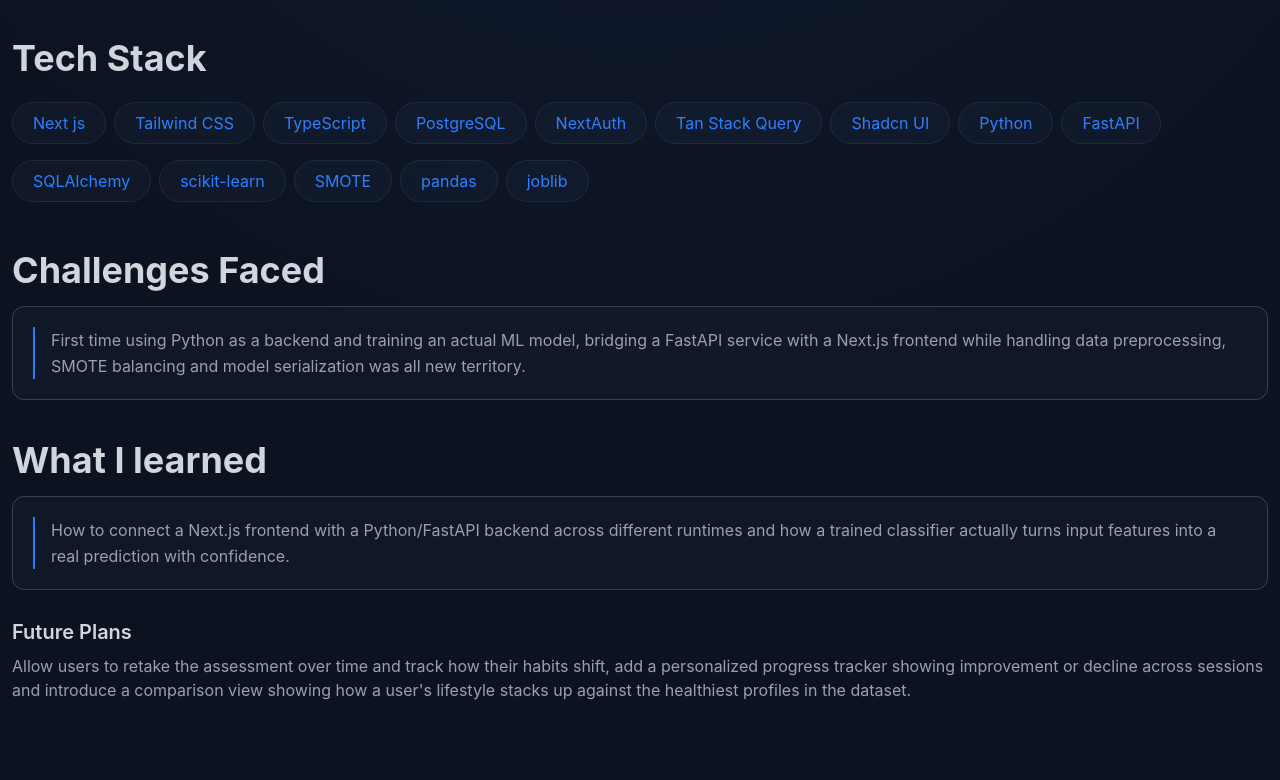
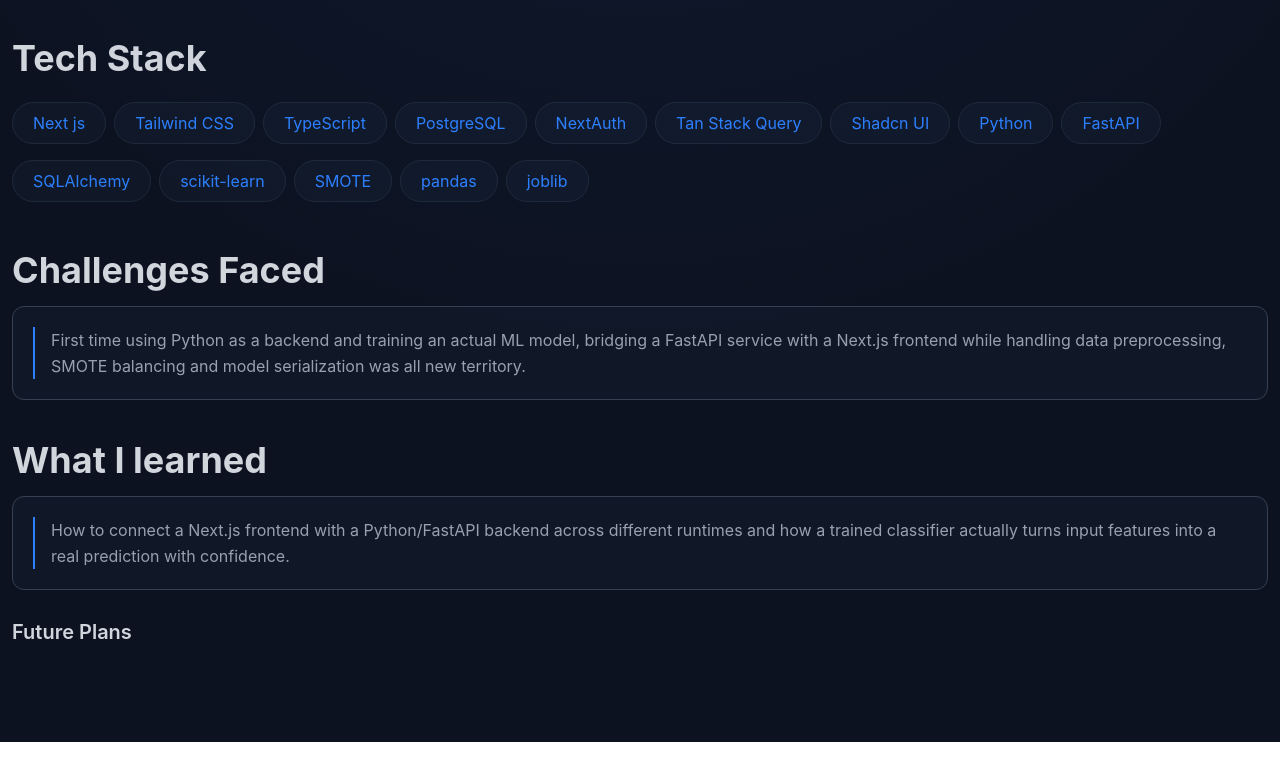
Before and after one commit to tahmid-khan-hub/my-portfolio-nextjs, a Next.js app: page /projects-details/1 in a window 1280 px wide. Shown: the part 1690-2470 px from the top of the page. After the commit the page ends 2432 px from the top, so only its background shows below. Built offline with nearby package versions, Linux system fonts and the light colour scheme.

Commit message:
Update the project details page data and future plan section

```diff
--- a/src/app/projects-details/ProjectData.ts
+++ b/src/app/projects-details/ProjectData.ts
@@ -8,7 +8,7 @@
   technologies: string[];
   challenges: string;
   whatILearned: string;
-  futurePlans: string;
+  futurePlans: string[];
 };
 
 export const ProjectData: Project[] = [
@@ -45,8 +45,10 @@
       "First time using Python as a backend and training an actual ML model, bridging a FastAPI service with a Next.js frontend while handling data preprocessing, SMOTE balancing and model serialization was all new territory.",
     whatILearned:
       "How to connect a Next.js frontend with a Python/FastAPI backend across different runtimes and how a trained classifier actually turns input features into a real prediction with confidence.",
-    futurePlans:
-      "Allow users to retake the assessment over time and track how their habits shift, add a personalized progress tracker showing improvement or decline across sessions and introduce a comparison view showing how a user's lifestyle stacks up against the healthiest profiles in the dataset.",
+    futurePlans: [
+      "Allow users to retake the assessment over time and track how their habits shift",
+      "Add a personalized progress tracker showing improvement or decline across sessions",
+      "Introduce a comparison view showing how a user's lifestyle stacks up against the healthiest profiles in the dataset.",]
   },
   {
     id: 2,
@@ -80,8 +82,11 @@
       "Designing a complete e-commerce flow, from product listing to checkout and order management. Integrating PostgreSQL with Next.js for the first time and handling database operations reliably.",
     whatILearned:
       "I learned how e-commerce web applications work, including payments and orders. Hands-on experience connecting Next.js with PostgreSQL to build a full-stack, database-driven application.",
-    futurePlans:
-      "Future plan for this project is to add order tracking  (Processing → Shipped → Delivered), Pin delivery location during checkout using maps and Live chat system for instant customer support.",
+    futurePlans: [
+      "Add order tracking system (Processing → Shipped → Delivered)",
+      "Pin delivery location during checkout using maps",
+      "Live chat system for instant customer support.",
+    ]
   },
   {
     id: 3,
@@ -116,8 +121,10 @@
       "Handling complex MongoDB Aggregation Pipelines for advanced queries was challenging, especially in filtering and managing large datasets.",
     whatILearned:
       "Improved skills in MongoDB aggregation for data analysis. Learned to integrate Stripe payment securely for subscriptions. Enhanced understanding of scalable admin dashboards & user moderation systems.",
-    futurePlans:
-      "Track revenue from membership subscriptions in the admin dashboard. Premium users gain extended privileges such as editing posts. Real-time notifications for comments and likes",
+    futurePlans: [
+      "Track revenue from membership subscriptions in the admin dashboard",
+      "Premium users gain extended privileges such as editing posts",
+      "Real-time notifications for comments and likes",]
   },
   {
     id: 4,
@@ -147,8 +154,9 @@
       "Applying JWT-based authentication and protecting routes securely was a major challenge, especially while handling token expiration and user role verification.",
     whatILearned:
       "Gained deep understanding of JWT authentication flow, and efficient database querying in MongoDB.",
-    futurePlans:
-      "Add real-time messaging between instructors and students, and implement progress-based certificates.",
+    futurePlans: [
+      "Add real-time messaging between instructors and students",
+      "Implement progress-based certificates.",
+    ]
   },
-
 ];
--- a/src/app/projects-details/[id]/page.tsx
+++ b/src/app/projects-details/[id]/page.tsx
@@ -82,7 +82,11 @@
                 {/* future plan */}
                 <div className="pb-7 ">
                     <h5 className="text-xl text-gray-300 font-semibold mt-7 mb-2">Future Plans</h5>
-                    <p className="text-gray-400">{project.futurePlans}</p>
+                    {project.futurePlans.map((plans: string, i: number) => {
+                        return <div key={i}>
+
+                        </div>
+                    })}
                 </div>
             </div>
         </div></AnimateOnView>
```
